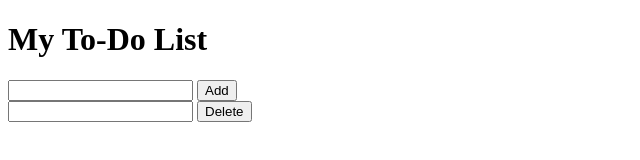
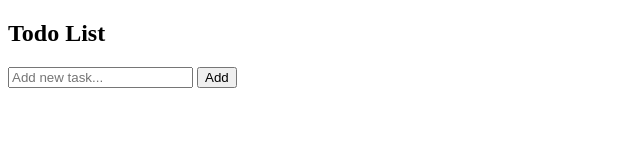
Before and after one commit to Sam2302-vk/todo-list, a plain HTML site: page index.html in a window 1280 px wide. Shown: the whole page, without its empty margins (0-640 px from the left). Drawn offline with Linux system fonts and the light colour scheme.

Commit message:
Update index.html

```diff
--- a/index.html
+++ b/index.html
@@ -1,24 +1,18 @@
 <!DOCTYPE html>
 <html lang="en">
 <head>
-    <meta charset="UTF-8">
-    <meta name="viewport" content="width=device-width, initial-scale=1.0">
-    <title>To-Do List</title>
-    <link rel="stylesheet" href="style.css">
-    <script src="todo.js"></script>
+<meta charset="UTF-8">
+<meta name="viewport" content="width=device-width, initial-scale=1.0">
+<title>Todo List</title>
+<link rel="stylesheet" href="style.css">
 </head>
 <body>
-    <div class="todo">
-        <div class="info">
-            <h1>My To-Do List</h1>
-            <input type="text" name="list" id="list">
-            <button type="add" value="add" method="post" onclick="return todolist()">Add</button>
-        </div>
-        <div class="addlist">
-             <input type="text" name="item" id="item">
-             <button type="delete" value="del">Delete</button>
-        </div>
-    </div>
-
+<div class="todo-container">
+    <h2>Todo List</h2>
+    <input type="text" id="todoInput" placeholder="Add new task...">
+    <button onclick="addTodo()">Add</button>
+    <ul id="todoList"></ul>
+</div>
+<script src="todo.js"></script>
 </body>
 </html>
```
